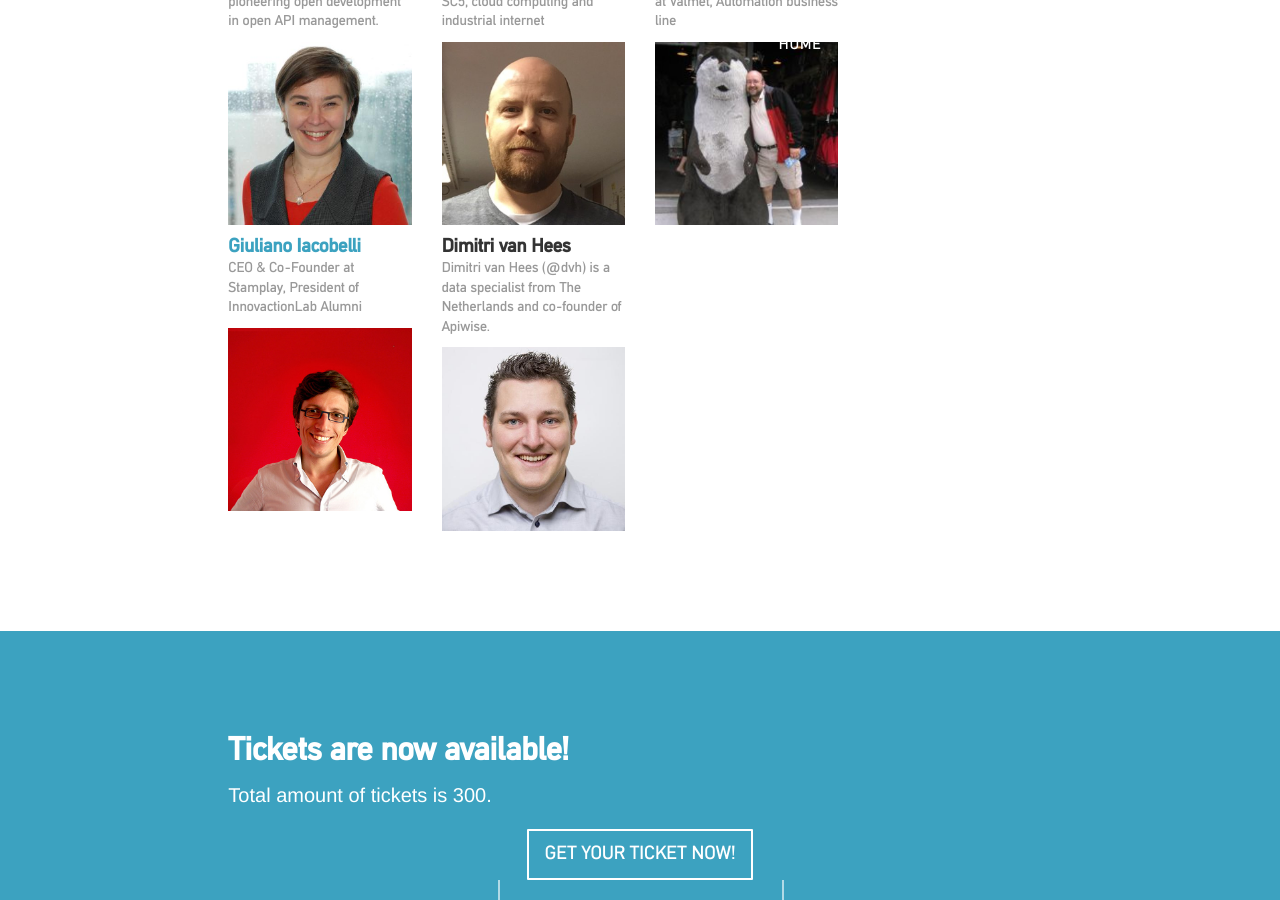
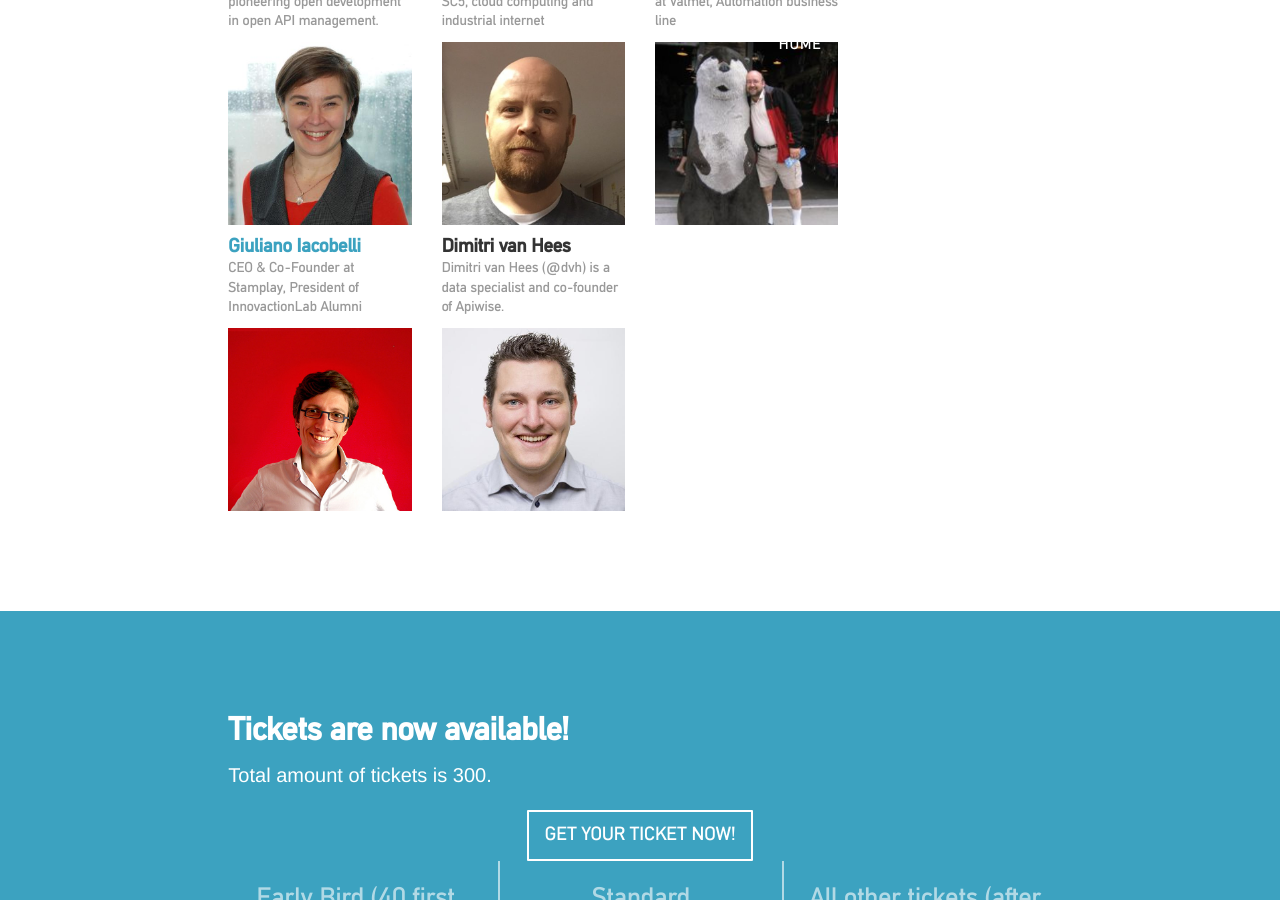
Before and after one commit to apidaysnordic/apidaysnordic.github.io, a Jekyll site: the page built from index.md, in a window 1280 px wide and 900 px high, scrolled down 4689 px. Built offline with Jekyll 4.4.1, drawn with Linux system fonts in a browser that asks for light colours; some web fonts are replaced; comment, search, counter and statistics services are not loaded.

```diff
--- a/_layouts/default.html
+++ b/_layouts/default.html
@@ -358,7 +358,7 @@
 		    <div class="col-xs-12 col-sm-6 col-md-4 col-lg-3">
                         <div class="speaker">
                             <!-- <a href="/2016/03/10/taija-bjorklund.html">-->
-                                <h4 class="speaker-profile">Dimitri van Hees<br><small>Dimitri van Hees (@dvh) is a data specialist from The Netherlands and co-founder of Apiwise.</small></h4>
+                                <h4 class="speaker-profile">Dimitri van Hees<br><small>Dimitri van Hees (@dvh) is a data specialist and co-founder of Apiwise.</small></h4>
 
                                 <div class="speaker-image">
 
```
